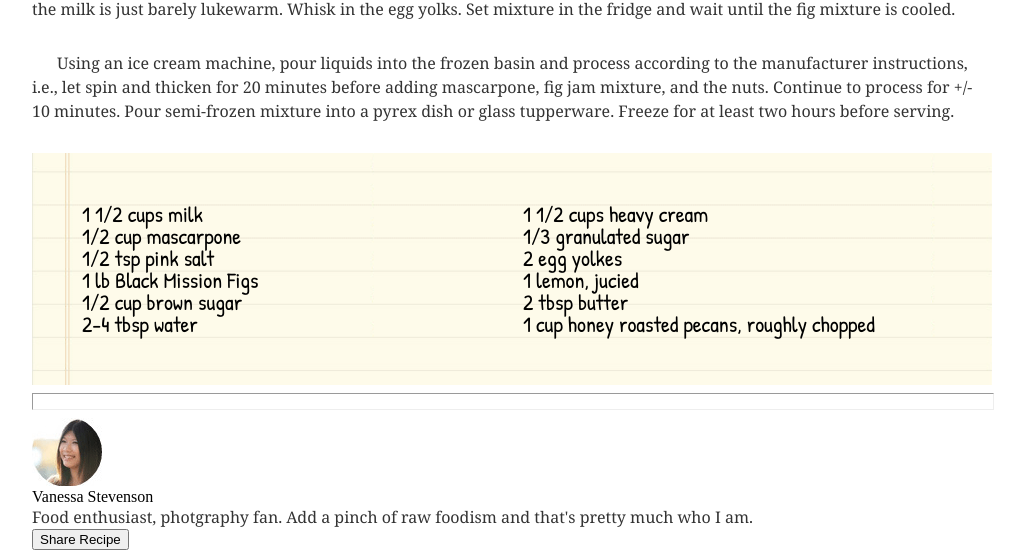
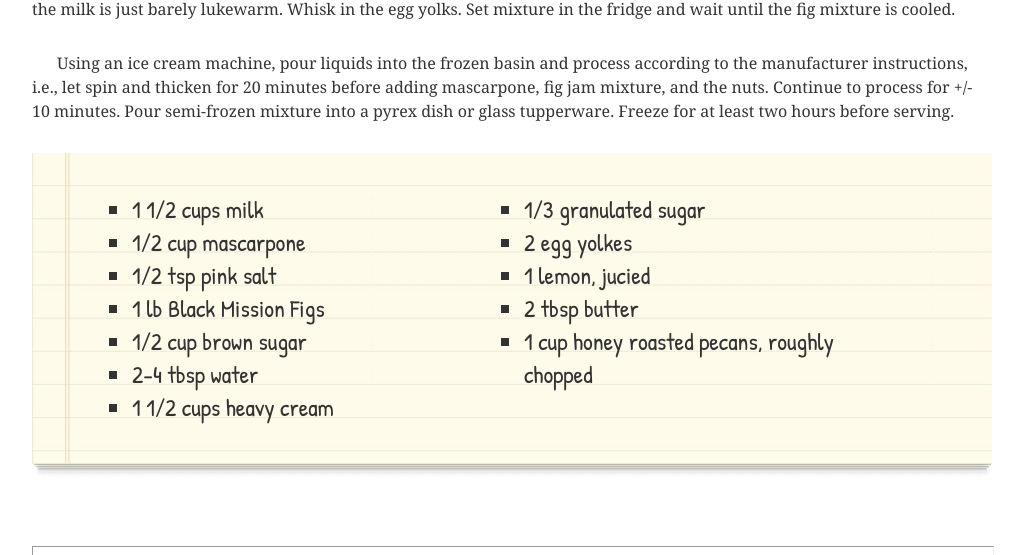
Before and after one commit to L-Stewart/chocolate-pizza, a plain HTML site: page index.html in a window 1280 px wide. Shown: the part 1091-1646 px from the top of the page, without its empty margins (128-1153 px from the left). Drawn offline with nearby package versions, Linux system fonts and the light colour scheme; a web font is replaced by a local one.

Commit message:
finished up ingredient styling

```diff
--- a/style.css
+++ b/style.css
@@ -97,11 +97,18 @@ article > p{
 
 #ingredients{
     background-image: url(img/list-bg.png);
-    background-position: center;
+    background-position: top;
     background-repeat: no-repeat;
-    background-size: cover;
+    background-size: 960px;
+    height: 305px;
+    padding: 40px 100px;
     column-count: 2;
-    padding: 50px;
     font-family: 'Patrick Hand', cursive;
-    font-size: 22px;
+    font-size: 24px;
+    color: #333;
+    line-height: 33px;
 }
+
+#ingredients li{
+    list-style: square outside none;
+}
```
